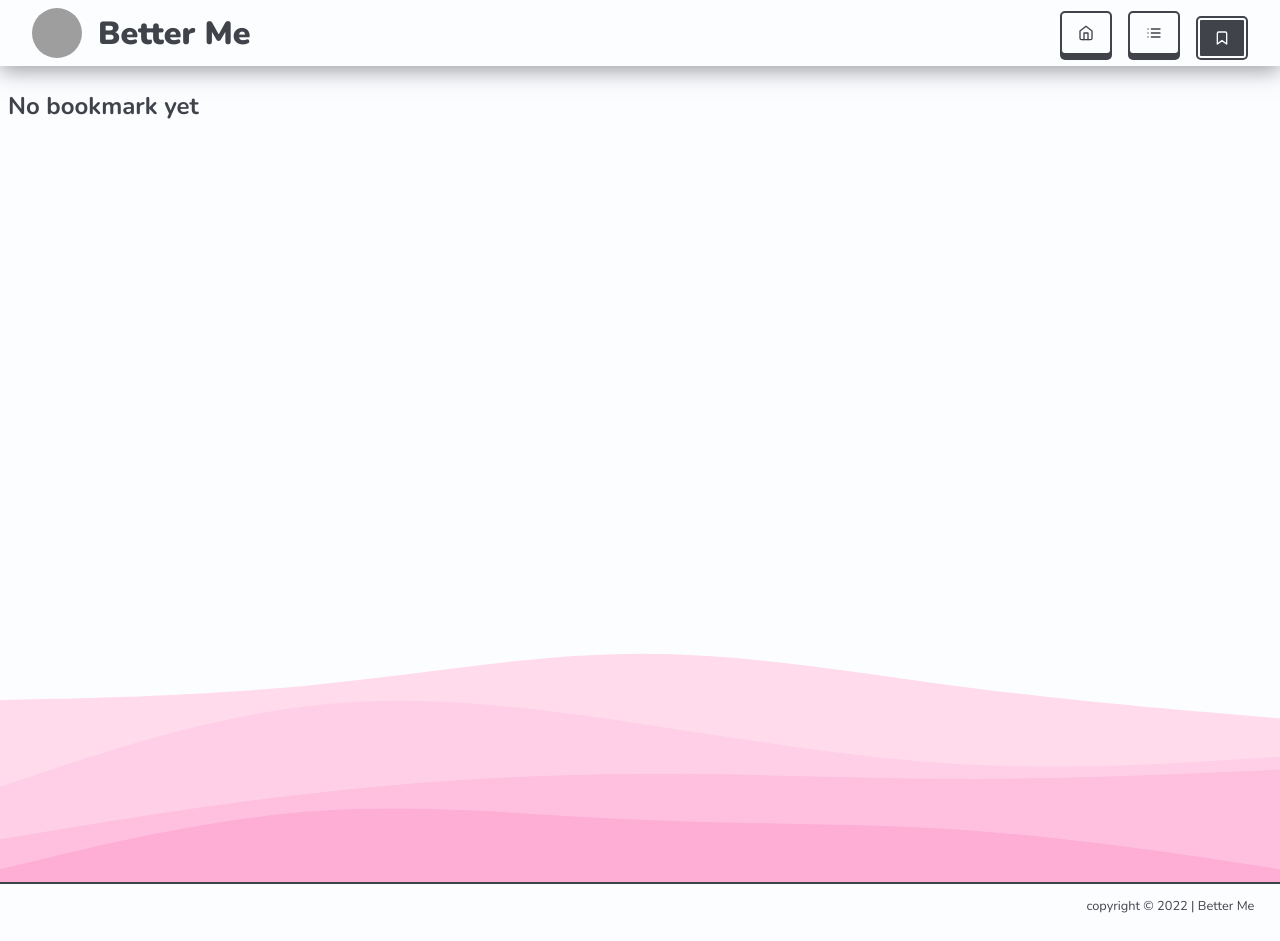
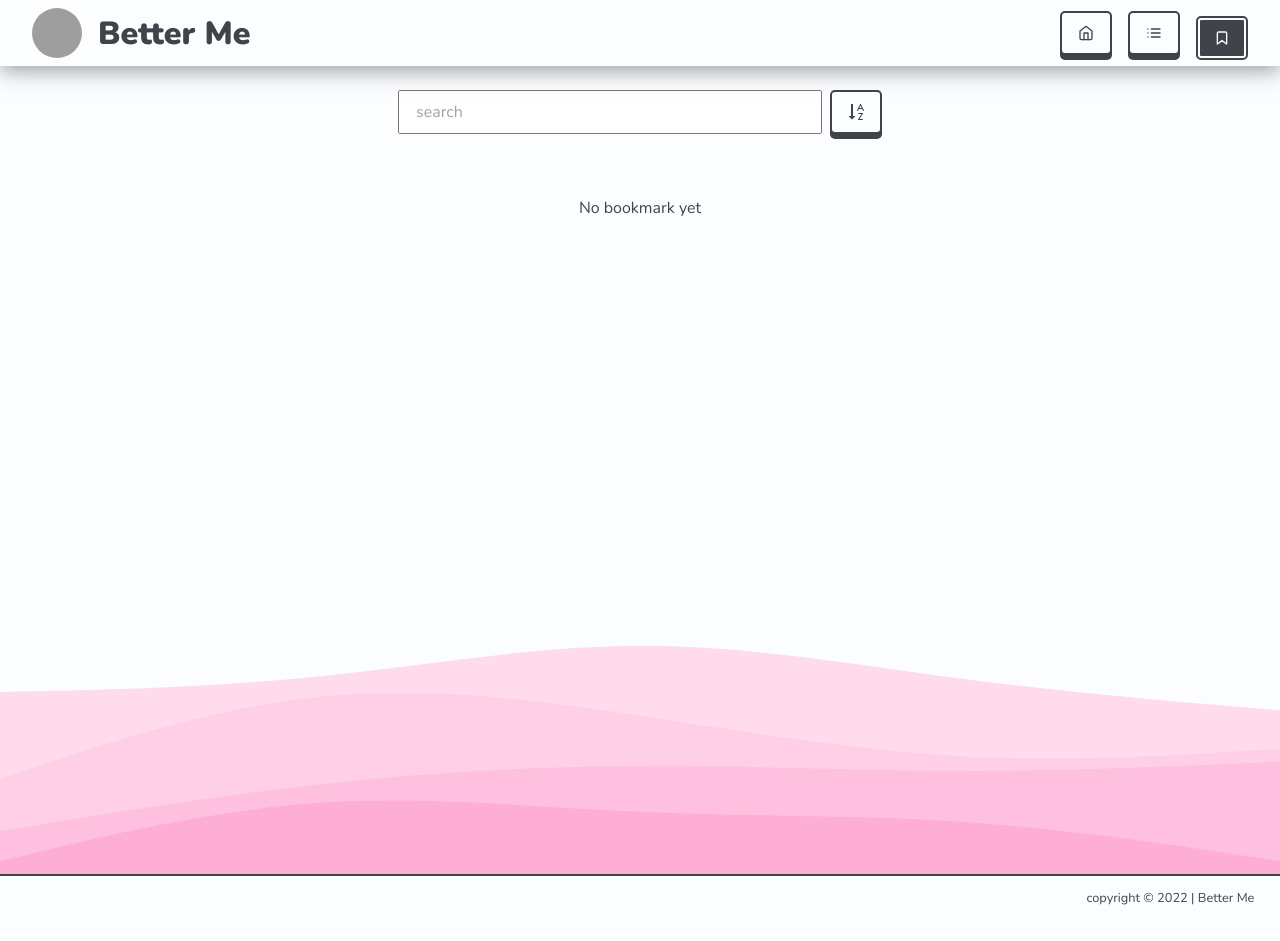
Before and after one commit to Kenjirl/better-me, a React (Create React App) app: page /bookmarks in a window 1280 px wide. Built offline with nearby package versions, Linux system fonts and the light colour scheme; grey boxes are pictures that could not be loaded.

Commit message:
Search & Sort Feature for Bookmarks

```diff
--- a/src/components/RecipeSearch.js
+++ b/src/components/RecipeSearch.js
@@ -1,5 +1,4 @@
 import React from "react";
-// import { FiSearch, FiX } from "react-icons/fi";
 import { BsSearch, BsShuffle, BsX } from "react-icons/bs";
 import '../styles/components/recipesearch.css';
 
--- a/src/pages/BookmarksPage.js
+++ b/src/pages/BookmarksPage.js
@@ -2,15 +2,23 @@ import React, { useEffect, useState } from "react";
 import Loading from "../components/Loading";
 import RecipeList from "../components/RecipeList";
 import RecipePagination from "../components/RecipePagination";
+import { ImSortAlphaAsc, ImSortNumericAsc } from "react-icons/im";
+import '../styles/pages/bookmarkspage.css';
 
 export default function BookmarksPage() {
   const [recipes, setRecipes] = useState([]);
+  const [query, setQuery] = useState('');
+  const [sortRecipe, setSortRecipe] = useState('num');
   const [isLoading, setIsLoading] = useState(true);
   const [recipeIndex, setRecipeIndex] = useState(0);
 
+  const searchedRecipe = recipes.filter(recipe => {
+    return recipe.title.toLowerCase().includes(query.toLowerCase());
+  });
+
   useEffect(() => {
     setRecipes(
-      JSON.parse(localStorage.getItem('bookmarkedRecipes') || 'null')
+      JSON.parse(localStorage.getItem('bookmarkedRecipes') || '[]')
     );
     setIsLoading(false);
   }, []);
@@ -19,26 +27,70 @@ export default function BookmarksPage() {
     setRecipeIndex(Number(pageIndex.selected));
   }
 
+  const onChangeBookmarkSort = () => {
+    if (sortRecipe !== 'alpha') {
+      recipes.sort((a,b) => {
+        if (a.title.toLowerCase() < b.title.toLowerCase()) return -1;
+        if (a.title.toLowerCase() > b.title.toLowerCase()) return 1;
+        return 0;
+      });
+      setSortRecipe('alpha');
+    } else {
+      recipes.sort((a,b) => {
+        if (a.order < b.order) return -1;
+        if (a.order > b.order) return 1;
+        return 0;
+      });
+      setSortRecipe('num');
+    }
+  }
+
   if (isLoading) {
     return (
-      <main className="recipe-page-main">
+      <main>
         <Loading />
       </main>
     )
   }
 
-  if (recipes === null) {
+  if (!recipes.length) {
     return (
-      <main className="recipe-page-main">
-        <h2>No bookmark yet</h2>
+      <main>
+        <div className="bookmark-util">
+          <div className="search-container">
+            <input value={query} onChange={e => setQuery(e.target.value)} type='text' placeholder="search" />
+          </div>
+          <div className="sort-btn-container">
+            {
+              sortRecipe !== 'alpha'
+              ? <button onClick={onChangeBookmarkSort}><ImSortAlphaAsc /></button>
+              : <button onClick={onChangeBookmarkSort}><ImSortNumericAsc /></button>
+            }
+          </div>
+        </div>
+        <div className="recipes-list-empty">
+          <p>No bookmark yet</p>
+        </div>
       </main>
     )
   }
 
   return (
-    <main className="recipe-page-main">
+    <main>
+      <div className="bookmark-util">
+        <div className="search-container">
+          <input value={query} onChange={e => setQuery(e.target.value)} type='text' placeholder="search" />
+        </div>
+        <div className="sort-btn-container">
+          {
+            sortRecipe !== 'alpha'
+            ? <button onClick={onChangeBookmarkSort}><ImSortAlphaAsc /></button>
+            : <button onClick={onChangeBookmarkSort}><ImSortNumericAsc /></button>
+          }
+        </div>
+      </div>
       <RecipeList
-        recipesList={recipes}
+        recipesList={searchedRecipe}
         page={recipeIndex}
       />
       <RecipePagination
--- a/src/pages/DetailRecipePage.js
+++ b/src/pages/DetailRecipePage.js
@@ -67,8 +67,7 @@ export default function DetailRecipePage() {
           },
           similars: [...data.similars],
         });
-        const available = bookmarkedRecipes.some(r => r.id === Number(id));
-        setIsBookmarked(available);
+        setIsBookmarked(bookmarkedRecipes.some(r => r.id === Number(id)));
       }
       setIsLoading(false);
     });
@@ -77,12 +76,13 @@ export default function DetailRecipePage() {
 
   const onBookmarkRecipeClicked = () => {
     const newBookmarkedRecipe = {
+      order: Number(bookmarkedRecipes.length) + 1,
       id: recipe.info.id,
       title: recipe.info.title,
       image: recipe.info.image,
       nutrition: {
         nutrients: [{
-          amount: recipe.nutrients.calories,
+          amount: recipe.nutrients.calories.replace('k',''),
         }],
       },
     };
--- a/src/styles/App.css
+++ b/src/styles/App.css
@@ -60,7 +60,7 @@ input::placeholder {
 
 input[type='text']:hover,
 input[type='number']:hover {
-  background-color: rgba(var(--color-1), .5);
+  background-color: rgba(var(--color-1), .3);
 }
 
 a, button {
--- /dev/null
+++ b/src/styles/pages/bookmarkspage.css
@@ -0,0 +1,40 @@
+.bookmark-util {
+  width: 100%;
+  max-width: 500px;
+  height: fit-content;
+  margin: .5em auto;
+  padding: .5em;
+  display: flex;
+  flex-direction: column;
+  align-items: center;
+  justify-content: space-between;
+  gap: .5em;
+}
+
+.bookmark-util .search-container {
+  width: 100%;
+  padding: .5em 0;
+}
+
+.search-container > input {
+  width: 100%;
+}
+
+.sort-btn-container {
+  width: 100%;
+  padding: .5em 0;
+  display: flex;
+  align-items: center;
+  justify-content: flex-end;
+  gap: 1em;
+}
+
+@media screen and (min-width: 400px) {
+  .bookmark-util {
+    flex-direction: row;
+  }
+
+  .sort-btn-container {
+    width: fit-content;
+  }
+}
--- a/src/utils/spoonacular-api.js
+++ b/src/utils/spoonacular-api.js
@@ -1,6 +1,6 @@
 // const API_KEY = '320e0fbf344c463793cf046bdff36de8';
-const API_KEY = '156b4218b04147e690781d4aff77412c';
-// const API_KEY = '62ced6cb4ff040bf94a2fed12bf322e0';
+// const API_KEY = '156b4218b04147e690781d4aff77412c';
+const API_KEY = '62ced6cb4ff040bf94a2fed12bf322e0';
 // const API_KEY = 'a8163ef157d9435c824f14a487311733';
 
 async function getManyRecipes({searchRecipe}) {
```
